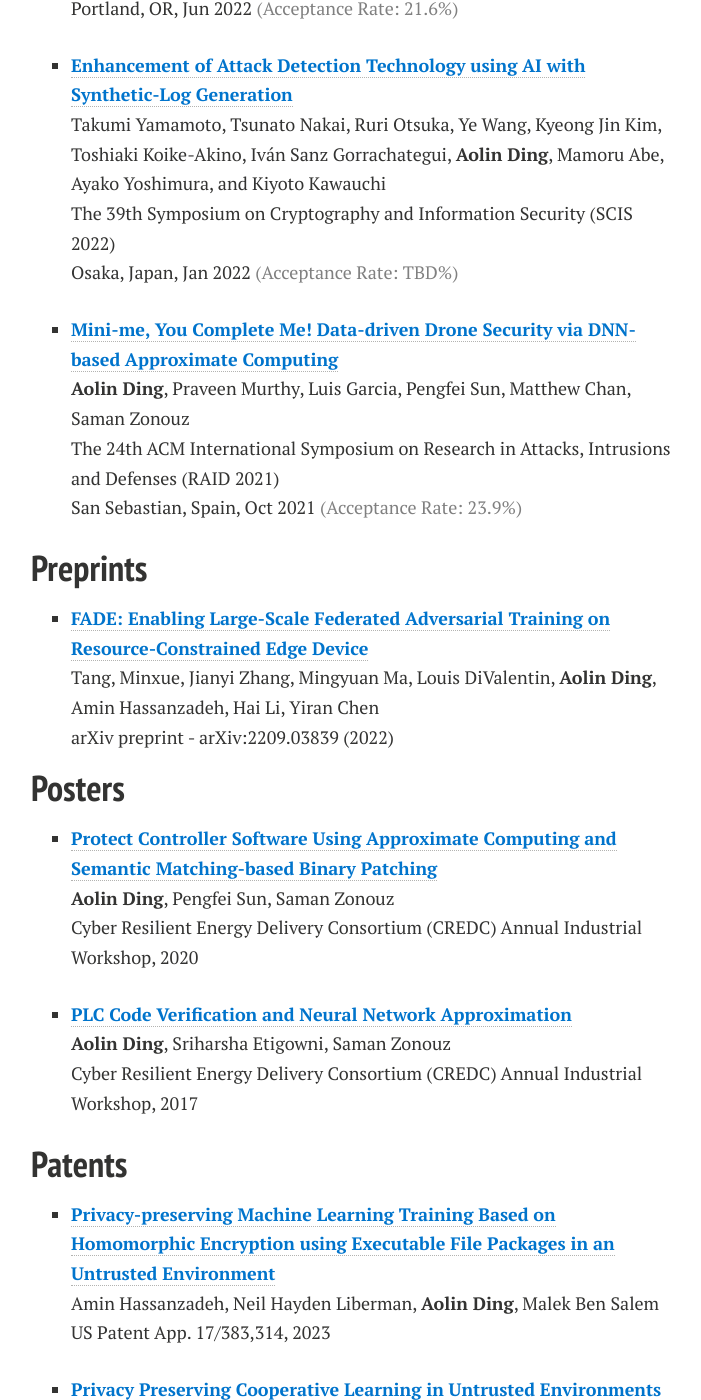
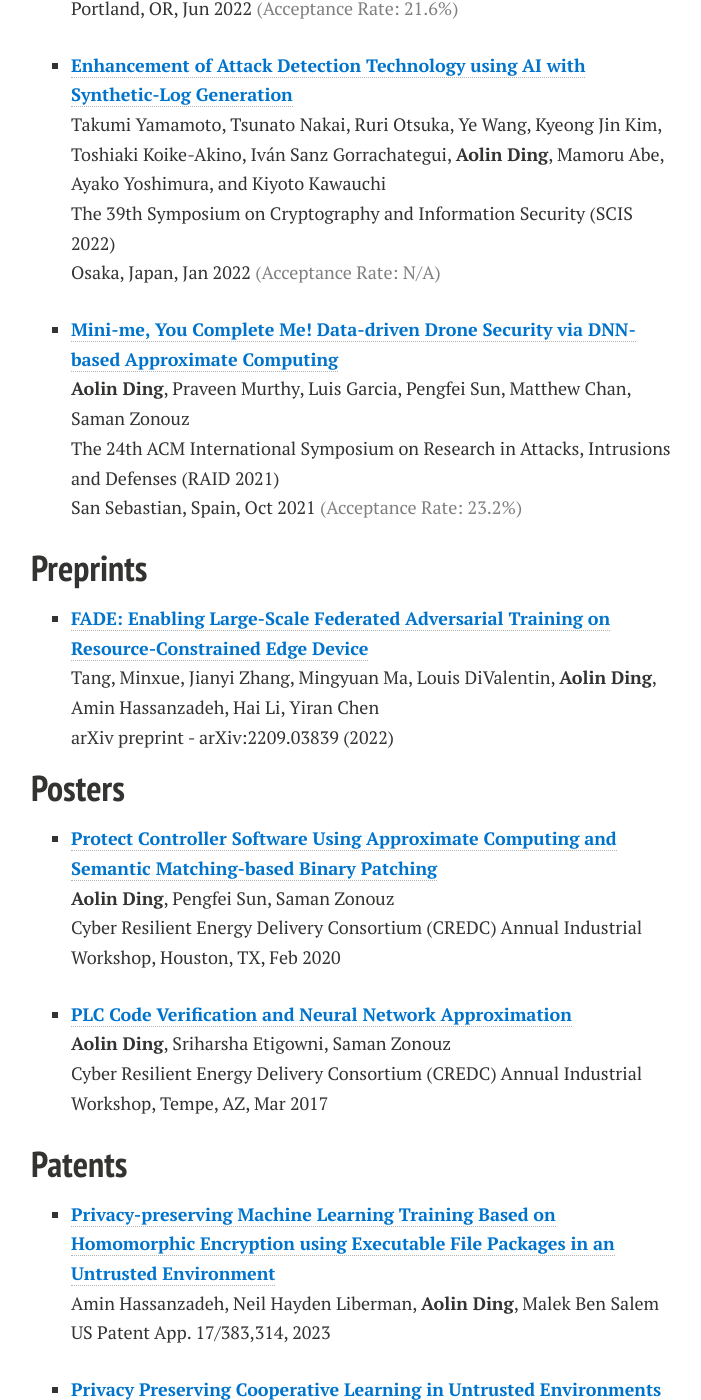
Before and after one commit to aolind/aolind.github.io, a Jekyll site: the page built from publications.md, in a window 1280 px wide and 1400 px high, scrolled down 1021 px. Shown: the whole window, without its empty margins (289-990 px from the left). Built offline with Jekyll 4.4.1, drawn with Linux system fonts in a browser that asks for light colours; nearby versions of some CDN libraries; comment, search, counter and statistics services are not loaded; a style sheet for code colours, icons or effects is not loaded; some of the changed text lies outside the part shown.

Commit message:
Update info

```diff
--- a/_includes/author-bio.html
+++ b/_includes/author-bio.html
@@ -4,7 +4,7 @@
 
 <p>{{ site.owner.bio }}</p>
 
-{% if site.owner.location %}<p style="text-indent:0;margin-top:1.5em;"><a href="{{ site.owner.location }}"><img src="https://aolind.github.io/images/icon-location.png" width="16" height="16"></i> McLean, VA</a></p>{% endif %}
+{% if site.owner.location %}<p style="text-indent:0;margin-top:1.5em;"><a href="{{ site.owner.location }}"><img src="https://aolind.github.io/images/icon-location.png" width="16" height="16"></i> Washington, D.C.</a></p>{% endif %}
 
 {% if site.owner.email %}<p style="text-indent:0;"><a href="mailto:{{ site.owner.email }}" target="_blank"><i class="icon-mail"></i> Email</a></p>{% endif %}
 
--- a/publications.md
+++ b/publications.md
@@ -14,7 +14,7 @@ Philadelphia, PA, Aug 2024 <font color='gray'>(Acceptance Rate: 19.0%)</font>
 - **Resource-aware DNN Partitioning for Privacy-sensitive Edge-Cloud Systems**\
 **Aolin Ding**, Amin Hass, Matthew Chan, Nader Sehatbakhsh, Saman Zonouz\
 The 30th International Conference on Neural Information Processing (ICONIP 2023)\
-Changsha, China, Nov 2023 <font color='gray'>(Acceptance Rate: TBD%)</font>
+Changsha, China, Nov 2023 <font color='gray'>(Acceptance Rate: 20.1% - Full Paper)</font>
 
 - [**<font color='#0074cc'>Get Your Cyber-Physical Tests Done! Data-Driven Vulnerability Assessment of Robotic Aerial Vehicles</font>**](https://publications.cispa.saarland/3937/1/ding23robotic.pdf)\
 **Aolin Ding**, Matthew Chan, Amin Hass, Nils Ole Tippenhauer, Shiqing Ma, Saman Zonouz\
@@ -29,12 +29,12 @@ Portland, OR, Jun 2022 <font color='gray'>(Acceptance Rate: 21.6%)</font>
 - [**<font color='#0074cc'>Enhancement of Attack Detection Technology using AI with Synthetic-Log Generation</font>**](https://www.iwsec.org/scis/2022/program.html)\
 Takumi Yamamoto, Tsunato Nakai, Ruri Otsuka, Ye Wang, Kyeong Jin Kim, Toshiaki Koike-Akino, Iván Sanz Gorrachategui, **Aolin Ding**, Mamoru Abe, Ayako Yoshimura, and Kiyoto Kawauchi\
 The 39th Symposium on Cryptography and Information Security (SCIS 2022)\
-Osaka, Japan, Jan 2022 <font color='gray'>(Acceptance Rate: TBD%)</font>
+Osaka, Japan, Jan 2022 <font color='gray'>(Acceptance Rate: N/A)</font>
 
 - [**<font color='#0074cc'>Mini-me, You Complete Me! Data-driven Drone Security via DNN-based Approximate Computing</font>**](https://dl.acm.org/doi/pdf/10.1145/3471621.3471869)\
 **Aolin Ding**, Praveen Murthy, Luis Garcia, Pengfei Sun, Matthew Chan, Saman Zonouz\
 The 24th ACM International Symposium on Research in Attacks, Intrusions and Defenses (RAID 2021)\
-San Sebastian, Spain, Oct 2021 <font color='gray'>(Acceptance Rate: 23.9%)</font>
+San Sebastian, Spain, Oct 2021 <font color='gray'>(Acceptance Rate: 23.2%)</font>
 
 ## Preprints
 - [**<font color='#0074cc'>FADE: Enabling Large-Scale Federated Adversarial Training on Resource-Constrained Edge Device</font>**](https://arxiv.org/pdf/2209.03839.pdf)\
@@ -44,11 +44,11 @@ arXiv preprint - arXiv:2209.03839 (2022)
 ## Posters
 - [**<font color='#0074cc'>Protect Controller Software Using Approximate Computing and Semantic Matching-based Binary Patching</font>**](http://publish.illinois.edu/2019credciw/files/2020/02/new-rutgers-activity_2020_CREDC_Workshop_Poster_Rutgers.pdf)\
 **Aolin Ding**, Pengfei Sun, Saman Zonouz\
-Cyber Resilient Energy Delivery Consortium (CREDC) Annual Industrial Workshop, 2020
+Cyber Resilient Energy Delivery Consortium (CREDC) Annual Industrial Workshop, Houston, TX, Feb 2020
 
 - [**<font color='#0074cc'>PLC Code Verification and Neural Network Approximation</font>**](https://publish.illinois.edu/2017credciw/agenda/poster-session/)\
 **Aolin Ding**, Sriharsha Etigowni, Saman Zonouz\
-Cyber Resilient Energy Delivery Consortium (CREDC) Annual Industrial Workshop, 2017
+Cyber Resilient Energy Delivery Consortium (CREDC) Annual Industrial Workshop, Tempe, AZ, Mar 2017
 
 ## Patents
 - [**<font color='#0074cc'>Privacy-preserving Machine Learning Training Based on Homomorphic Encryption using Executable File Packages in an Untrusted Environment</font>**](https://patents.google.com/patent/US20230025754A1/en)\
```
Also changed, not shown: index.md (+3 -3 lines).
